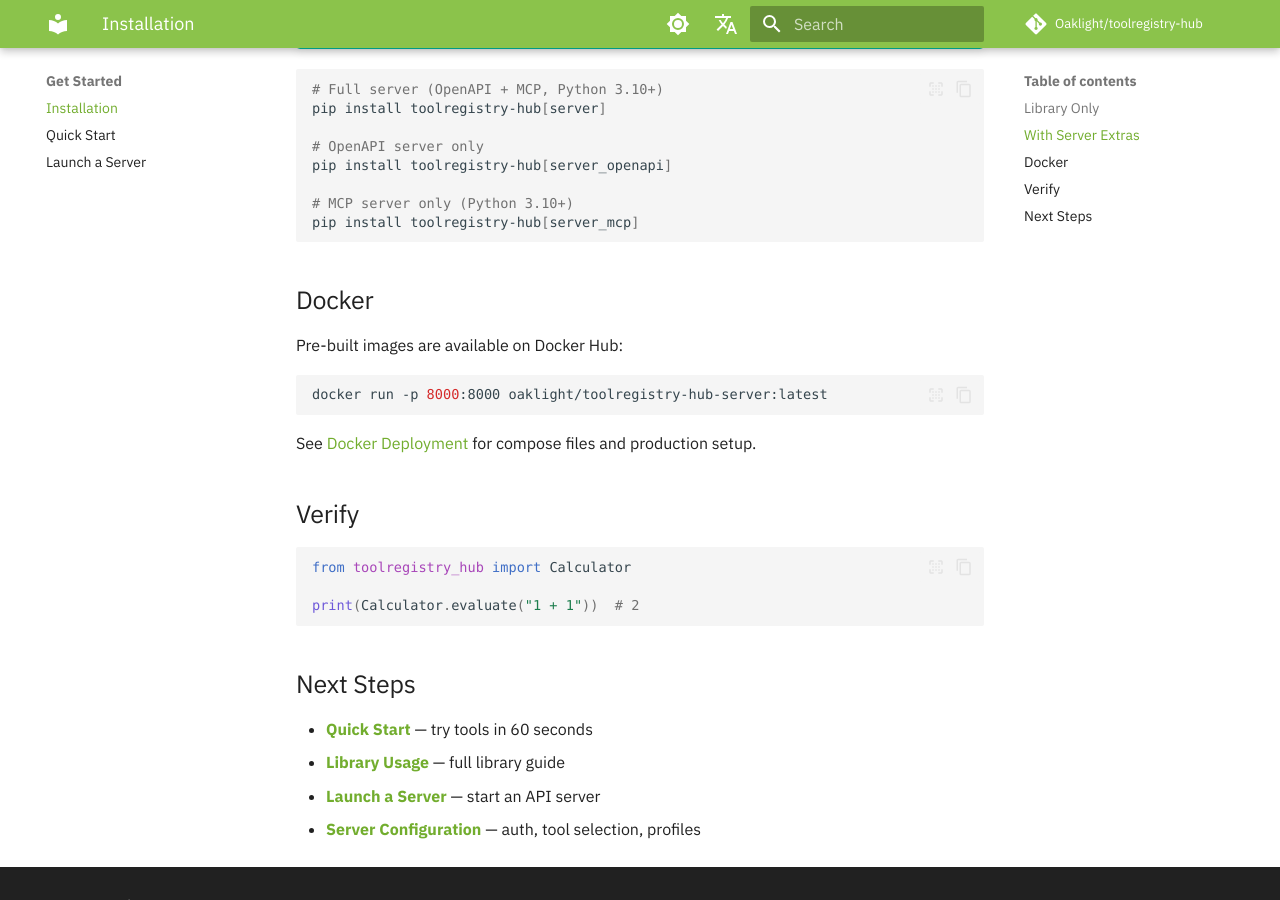
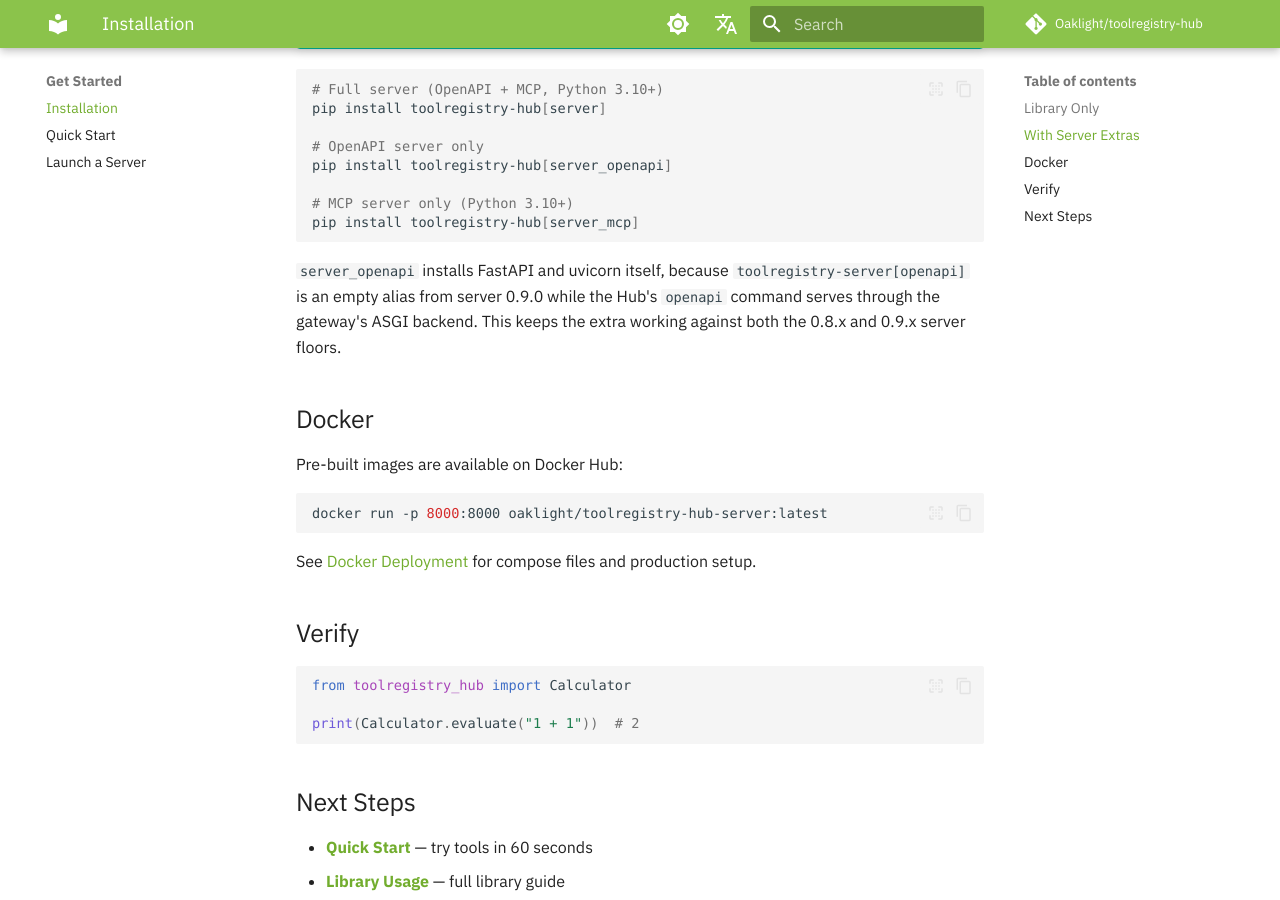
Before and after one commit to Oaklight/toolregistry-hub, an MkDocs documentation site: the page built from docs/get-started/installation.md, in a window 1280 px wide and 900 px high, scrolled down 594 px. Built offline with MkDocs 1.6.1 and Material for MkDocs 9.7.7, drawn with Linux system fonts in a browser that asks for light colours; some web fonts are replaced; comment, search, counter and statistics services are not loaded.

Commit message:
docs(changelog): release 0.12.1 packaging fix in both languages
Record that server_openapi now installs fastapi and uvicorn directly, transitional until #257, and note it on the installation page.

````diff
--- a/docs/get-started/installation.md
+++ b/docs/get-started/installation.md
@@ -34,6 +34,11 @@
 pip install toolregistry-hub[server_mcp]
 ```
 
+`server_openapi` installs FastAPI and uvicorn itself, because
+`toolregistry-server[openapi]` is an empty alias from server 0.9.0 while the
+Hub's `openapi` command serves through the gateway's ASGI backend. This keeps
+the extra working against both the 0.8.x and 0.9.x server floors.
+
 ## Docker
 
 Pre-built images are available on Docker Hub:
````
Also changed, not shown: docs/changelog.md (+6 -0 lines).
